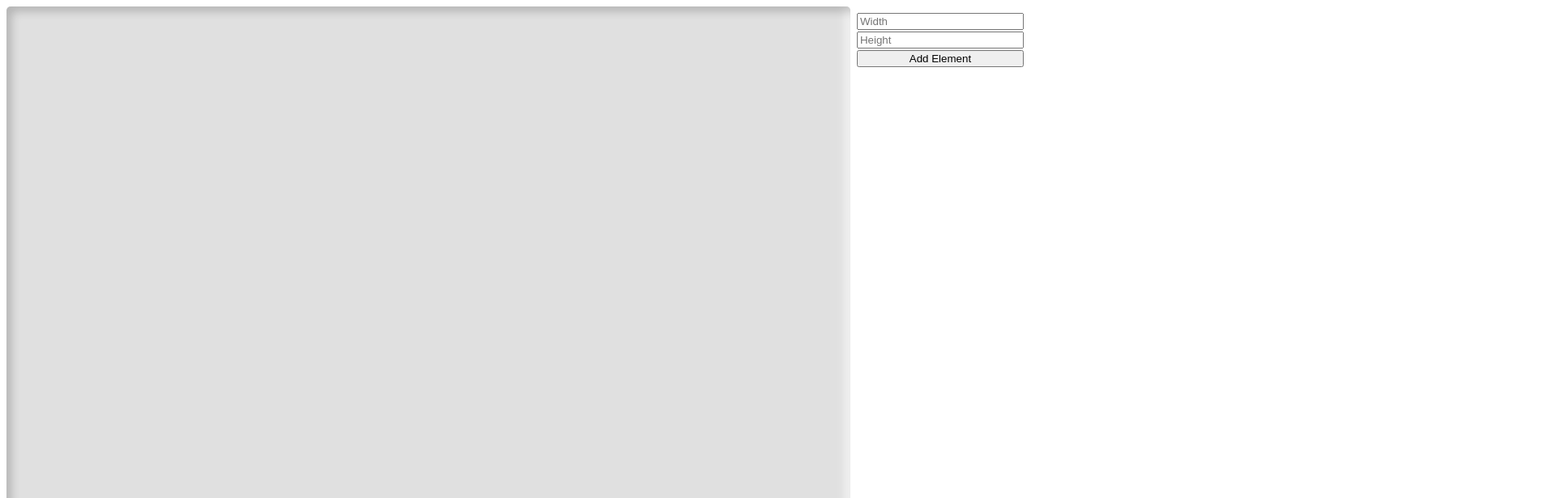
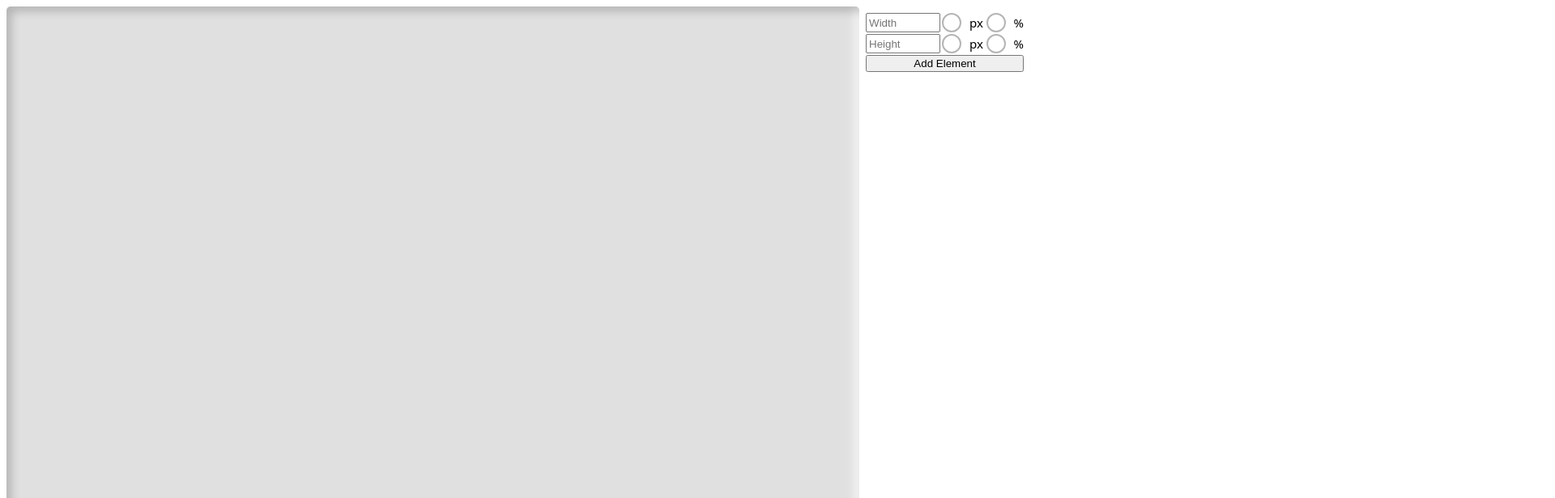
Before and after one commit to FelixLaakso/Zemitor, a React (Vite) app: page / in a window 1280 px wide. Shown: the top 616 px of the page at 81% size, 1920 px wide, since content can reach past the window. Built offline with nearby package versions, Linux system fonts and the light colour scheme.

Commit message:
Added width and height unit inputs.

```diff
--- a/src/components/editor.tsx
+++ b/src/components/editor.tsx
@@ -8,9 +8,39 @@ export function Editor() {
         <div id="zemitor-container">
             <Preview editor={editor} />
             <div className="inputs">
-                <input type="number" value={editor.state.elements[editor.state.selectedId ?? ""]?.width ?? ""} onChange={(e) => editor.setWidth(e.target.valueAsNumber)} placeholder="Width" className="w-full" />
-                <input type="number" value={editor.state.elements[editor.state.selectedId ?? ""]?.height ?? ""} onChange={(e) => editor.setHeight(e.target.valueAsNumber)} placeholder="Height" className="w-full" />
-                <button className="w-full" onClick={editor.addElement}>Add Element</button>
+                <div className="half">
+                    <input type="number" name="width" value={editor.state.elements[editor.state.selectedId ?? ""]?.width ?? ""} onChange={(e) => editor.setWidth(e.target.valueAsNumber)} placeholder="Width" />
+                    <div className="radio-group">
+                        <label className="radio">
+                            <input type="radio" name="widthUnit" checked={editor.state.elements[editor.state.selectedId ?? ""]?.widthUnit === "px"} onChange={() => editor.setWidthUnit("px")} />
+                            <span></span>
+                            px
+                        </label>
+
+                        <label className="radio">
+                            <input type="radio" name="widthUnit" checked={editor.state.elements[editor.state.selectedId ?? ""]?.widthUnit === "%"} onChange={() => editor.setWidthUnit("%")} />
+                            <span></span>
+                            %
+                        </label>
+                    </div>
+                </div>
+                <div className="half">
+                    <input type="number" name="height" value={editor.state.elements[editor.state.selectedId ?? ""]?.height ?? ""} onChange={(e) => editor.setHeight(e.target.valueAsNumber)} placeholder="Height" />
+                    <div className="radio-group">
+                        <label className="radio">
+                            <input type="radio" name="heightUnit" checked={editor.state.elements[editor.state.selectedId ?? ""]?.heightUnit === "px"} onChange={() => editor.setHeightUnit("px")} />
+                            <span></span>
+                            px
+                        </label>
+
+                        <label className="radio">
+                            <input type="radio" name="heightUnit" checked={editor.state.elements[editor.state.selectedId ?? ""]?.heightUnit === "%"} onChange={() => editor.setHeightUnit("%")} />
+                            <span></span>
+                            %
+                        </label>
+                    </div>
+                </div>
+                <button onClick={editor.addElement}>Add Element</button>
             </div>
         </div>
     )
--- a/src/components/editorReducer.ts
+++ b/src/components/editorReducer.ts
@@ -87,6 +87,33 @@ export function editorReducer(
                 selectedId: action.id
             };
 
+        case EditorAction.SetWidthUnit:
+            if (!state.selectedId) throw new Error();
+
+            return {
+                ...state,
+                elements: {
+                    ...state.elements,
+                    [state.selectedId]: {
+                        ...state.elements[state.selectedId],
+                        widthUnit: action.unit
+                    }
+                }
+            };
+
+        case EditorAction.SetHeightUnit:
+            if (!state.selectedId) throw new Error();
+            return {
+                ...state,
+                elements: {
+                    ...state.elements,
+                    [state.selectedId]: {
+                        ...state.elements[state.selectedId],
+                        heightUnit: action.unit
+                    }
+                }
+            };
+
         default:
             return state;
     }
--- a/src/components/main.css
+++ b/src/components/main.css
@@ -19,9 +19,92 @@
 }
 
 .inputs {
+    box-sizing: border-box;
     padding: 0.5rem;
     width: 250px;
     display: flex;
     flex-direction: column;
     gap: 2px;
 }
+
+.inputs .half {
+    display: grid;
+    grid-template-columns: 1fr 1fr;
+    gap: 2px;
+}
+
+input {
+    width: 100%;
+    box-sizing: border-box;
+}
+
+
+
+/* Radio buttons */
+
+.radio-group {
+    display: flex;
+    flex-direction: row;
+    gap: 0.25rem;
+}
+
+.radio {
+    display: inline-flex;
+    align-items: center;
+    gap: 0.6rem;
+    cursor: pointer;
+    user-select: none;
+    font: 500 15px system-ui, sans-serif;
+}
+
+.radio input {
+    position: absolute;
+    opacity: 0;
+    pointer-events: none;
+}
+
+.radio span {
+    width: 20px;
+    height: 20px;
+    border: 2px solid #b5b5b5;
+    border-radius: 50%;
+    display: grid;
+    place-items: center;
+    transition: .2s;
+}
+
+.radio span::after {
+    content: "";
+    width: 10px;
+    height: 10px;
+    border-radius: 50%;
+    background: #2563eb;
+    transform: scale(0);
+    transition: .2s;
+}
+
+.radio:hover span {
+    border-color: #2563eb;
+}
+
+.radio input:checked+span {
+    border-color: #2563eb;
+}
+
+.radio input:checked+span::after {
+    transform: scale(1);
+}
+
+.radio input:focus-visible+span {
+    outline: 3px solid #93c5fd;
+    outline-offset: 3px;
+}
+
+.radio input:disabled+span {
+    opacity: 0.5;
+}
+
+.radio:has(input:disabled) {
+    cursor: not-allowed;
+    opacity: 0.7;
+}
--- a/src/components/useEditor.tsx
+++ b/src/components/useEditor.tsx
@@ -136,7 +136,9 @@ export function useEditor() {
         dispatch,
         addElement,
         setWidth,
+        setWidthUnit,
         setHeight,
+        setHeightUnit,
         registerElement,
         dragStart,
         dragMove,
```
